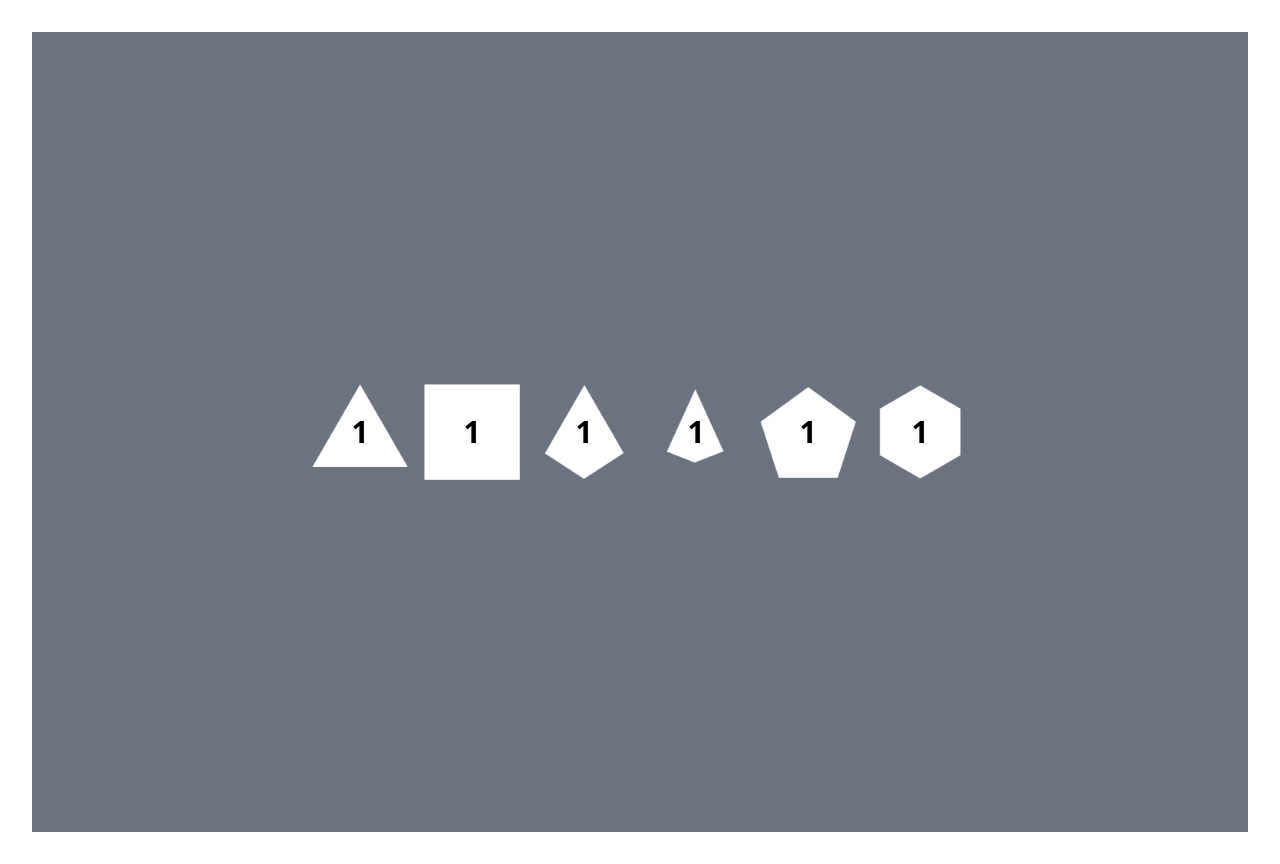
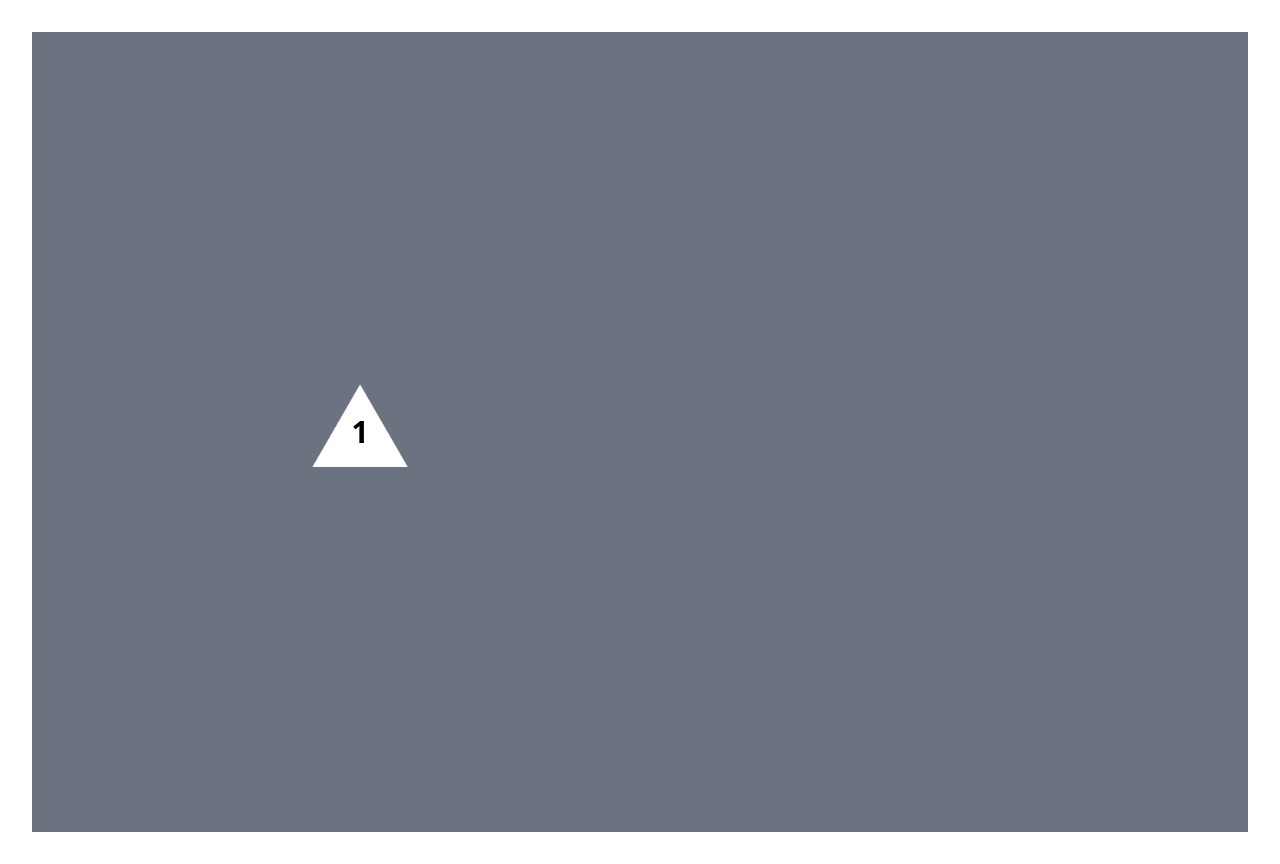
Before and after one commit to PoqaTJ/dice-roller-incremental, a React (Vite) app: page / in a window 1280 px wide. Built offline with nearby package versions, Linux system fonts and the light colour scheme.

Commit message:
You can only roll one die per set at a time.

```diff
--- a/src/DiceSet.tsx
+++ b/src/DiceSet.tsx
@@ -1,13 +1,51 @@
+import { useState } from 'react';
 import { Die } from './Die';
 
 const diceTypes = [4, 6, 8, 10, 12, 20];
 
 export function DiceSet() {
+  const [activeIndex, setActiveIndex] = useState(0);
+  const [completed, setCompleted] = useState<boolean[]>(Array(diceTypes.length).fill(false));
+
+  function handleRoll(index: number, result: number, sides: number) {
+    if (result === sides && index === activeIndex) {
+      setCompleted((prev) => {
+        const updated = [...prev];
+        updated[index] = true;
+        return updated;
+      });
+
+      if (activeIndex < diceTypes.length - 1) {
+        setActiveIndex(index + 1);
+      }
+    }
+  }
+
   return (
     <div className="flex flex-row gap-4 p-4 justify-center items-center">
-      {diceTypes.map((sides) => (
-        <Die key={sides} sides={sides} />
-      ))}
+      {diceTypes.map((sides, index) => {
+        const isUnlocked = index <= activeIndex;
+        const isActive = index === activeIndex;
+        const isCompleted = completed[index];
+
+        return (
+          <div
+            key={sides}
+            className={`transition-opacity duration-300 ${
+              isUnlocked ? 'opacity-100' : 'opacity-0'
+            }`}
+            style={{ width: '6rem', height: '6rem' }}
+          >
+            {isUnlocked && (
+              <Die
+                sides={sides}
+                onRoll={(value) => handleRoll(index, value, sides)}
+                disabled={!isActive || isCompleted}
+              />
+            )}
+          </div>
+        );
+      })}
     </div>
   );
 }
--- a/src/Die.tsx
+++ b/src/Die.tsx
@@ -2,25 +2,29 @@ import { useState } from 'react';
 
 type DieProps = {
   sides: number;
+  onRoll?: (value: number) => void;
+  disabled?: boolean;
 };
 
-export function Die({ sides }: DieProps) {
+export function Die({ sides, onRoll, disabled }: DieProps) {
   const [face, setFace] = useState(1);
   const [rolling, setRolling] = useState(false);
 
   const imagePath = `/assets/dice/base/d${sides}.png`;
 
   function rollDie() {
-    if (rolling) return;
+    if (rolling || disabled) return;
     setRolling(true);
 
     let counter = 0;
     const interval = setInterval(() => {
-      setFace(Math.floor(Math.random() * sides) + 1);
+      const result = Math.floor(Math.random() * sides) + 1;
+      setFace(result);
       counter++;
       if (counter > 10) {
         clearInterval(interval);
         setRolling(false);
+        onRoll?.(result);
       }
     }, 50);
   }
```
